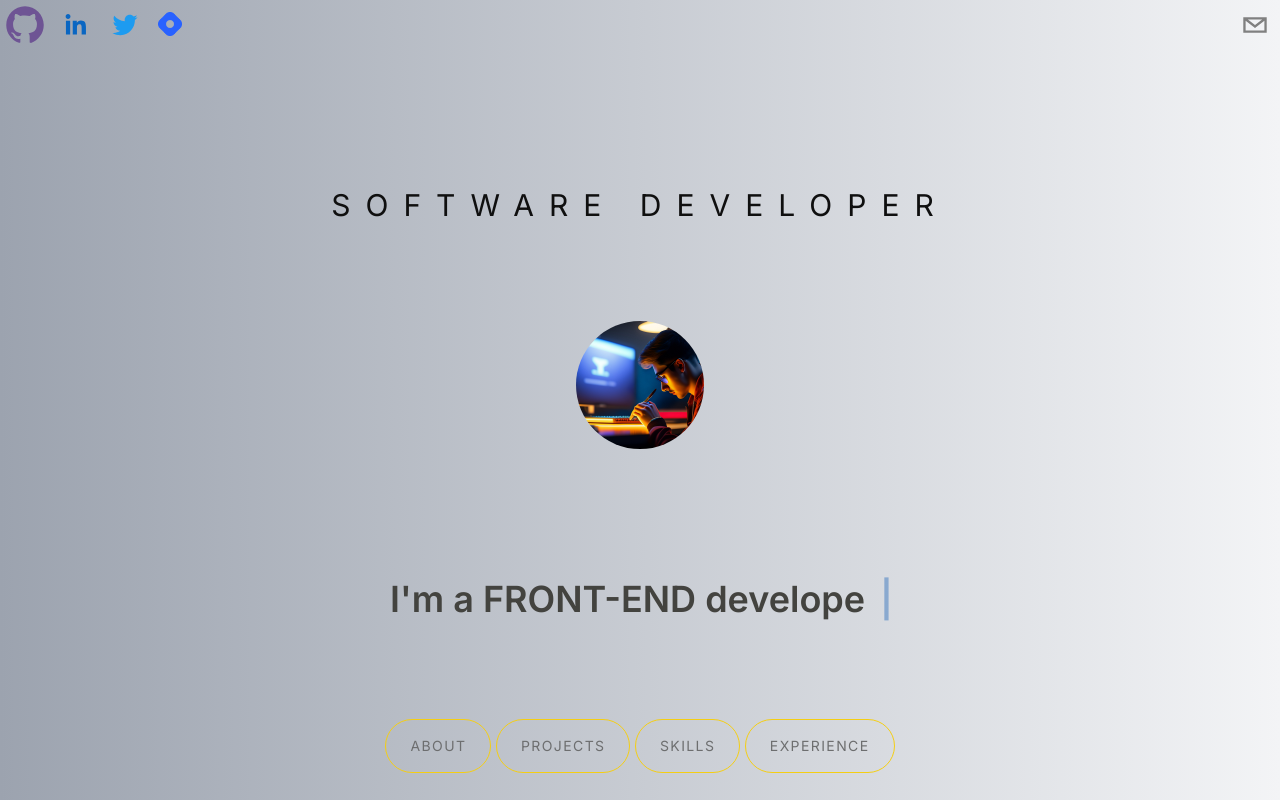
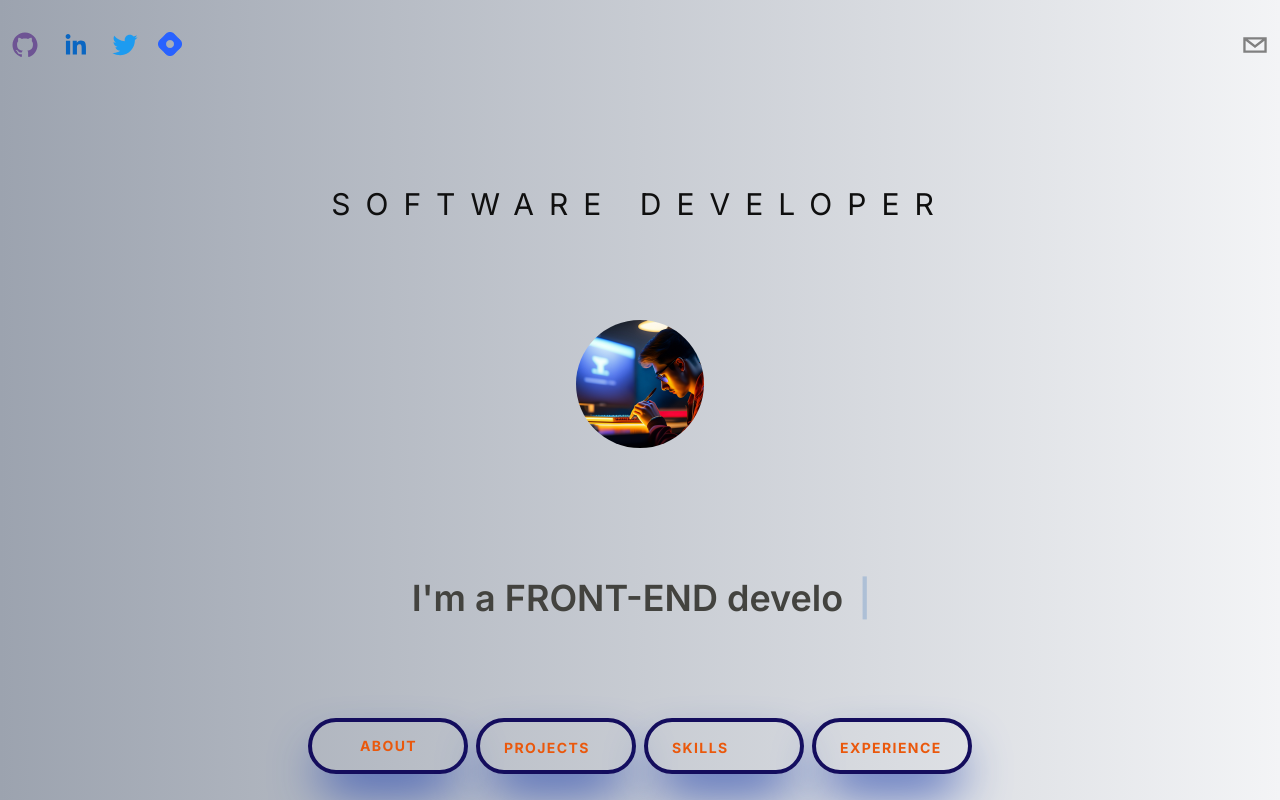
Before and after one commit to yashasvishukla127/portfolio-2ndtime, a Next.js app: page / in a window 1280 px wide. Shown: the top 800 px of the page. Built offline with nearby package versions, Linux system fonts and the light colour scheme.

Commit message:
did some stuffs with buttons on hero section basically [global css & <button>tailwind]

```diff
--- a/app/globals.css
+++ b/app/globals.css
@@ -4,7 +4,9 @@
 
 @layer components{
     .heroButton{
-      @apply  px-6 py-4 border text-xs border-[#F4CE14] rounded-full uppercase text-sm tracking-widest
-      text-[#6d6e6f] transition-all hover:border-[#F7AB0A]/40 hover:text-[#F7AB0A]/40
+      @apply  px-6 py-4 border-4 font-bold text-base border-[#140d5d] rounded-full uppercase text-sm tracking-widest
+      text-[#394149] transition-all hover:border-[#140d5d]/40 hover:text-[#F7AB0A]/40
+
+
     }
   }
--- a/app/layout.tsx
+++ b/app/layout.tsx
@@ -17,7 +17,10 @@ export default function RootLayout({
 }>) {
   return (
     <html lang="en">
-      <body className={`${inter.className} bg-gradient-to-r from-gray-400 to-gray-100`} >{children}</body>
+      <body className={`${inter.className} object-contain bg-cover text-slate-400 h-screen
+    snap-y snap-mandatory overflow-scroll z-0 bg-gradient-to-r from-gray-400 to-gray-100`}>
+        {children}
+      </body>
     </html>
   );
 }
--- a/app/page.tsx
+++ b/app/page.tsx
@@ -4,6 +4,7 @@ import Head from "next/head";
 import Header from "@/components/Header";
 import ExperienceReact from "@/components/ExperienceReact";
 import Hero from "@/components/Hero";
+import About from "@/components/About";
 
 export default function Home() {
   return (
@@ -17,6 +18,9 @@ export default function Home() {
         <Hero/>
       </section>
 
+      <section id='about' className='snap-start'>
+        <About/>
+      </section>
 
       <section id="experience" className="snap-center">
         <ExperienceReact/>
--- /dev/null
+++ b/components/About.tsx
@@ -0,0 +1,11 @@
+import React from 'react'
+
+type Props = {}
+
+const About = (props: Props) => {
+  return (
+    <div className='h-screen'>About</div>
+  )
+}
+
+export default About
--- a/components/Header.tsx
+++ b/components/Header.tsx
@@ -10,7 +10,7 @@ type Props = {}
 
 function Header({}: Props) {
   return (
-    <header className='sticky top-0 flex items-start justify-between max-w-7xl mx-auto z-20 xl:items-center'>
+    <header className='sticky top-5 flex items-start justify-between max-w-7xl mx-auto z-20 xl:items-center'>
       <motion.div
         initial={{
           x:-500,
--- a/components/Hero.tsx
+++ b/components/Hero.tsx
@@ -40,12 +40,33 @@ const Hero = (props: Props) => {
                 <Cursor cursorColor= "#3876BF" />
             </h2>
 
+                                                {/* this button changes are in GLOBALL.CSS  */}
+            <div className='pt-5 translate-y-40 text-[#8bb2c5] flex space-x-2'>
+                    <Link href= '#about'>   <button className='heroButton shadow-blue-800 shadow-2xl items-center before:ease relative flex h-14 w-40  overflow-hidden border-6
+                     bg-transparent font-bold text-orange-600 shadow-2xl transition-all duration-300 before:absolute before:inset-0 before:border-12
+                      before:border-[#FC6736] before:duration-100 before:ease-linear  hover:text-white hover:shadow-orange-800
+                      hover:before:border-[80px]  px-[30%]' >
+                         <span className='relative z-10'> About</span></button>
+                    </Link>
 
-            <div className='pt-5 translate-y-40 text-[#8bb2c5]'>
-                    <Link href= '#about'>   <button className='heroButton' >About</button>   </Link>
-                    <Link href= '#projects'> <button className='heroButton'>Projects</button> </Link>
-                    <Link href= '#skills'> <button className='heroButton'>Skills</button> </Link>
-                    <Link href= '#experience'> <button className='heroButton'>Experience</button>  </Link>
+                    <Link href= '#projects'> <button className='heroButton  shadow-blue-800 shadow-2xl before:ease relative flex h-14 w-40  overflow-hidden border-6
+                     bg-transparent font-bold text-orange-600 shadow-2xl transition-all duration-300 before:absolute before:inset-0 before:border-12
+                      before:border-[#FC6736] before:duration-100 before:ease-linear  hover:text-white hover:shadow-orange-800
+                      hover:before:border-[80px]'><span className='relative z-10'> Projects</span></button>  </Link>
+
+
+                    <Link href= '#skills'> <button className='heroButton  shadow-blue-800 shadow-2xl before:ease relative flex h-14 w-40  overflow-hidden border-6
+                     bg-transparent font-bold text-orange-600 shadow-2xl transition-all duration-300 before:absolute before:inset-0 before:border-12
+                      before:border-[#FC6736] before:duration-100 before:ease-linear  hover:text-white hover:shadow-orange-800
+                      hover:before:border-[80px] '><span className='relative z-10'> Skills</span></button> </Link>
+
+                    <Link href= '#experience'> <button className=" heroButton shadow-blue-800 shadow-2xl before:ease relative flex h-14 w-40  overflow-hidden border-6
+                     bg-transparent font-bold text-orange-600 shadow-2xl transition-all duration-300 before:absolute before:inset-0 before:border-12
+                      before:border-[#FC6736] before:duration-100 before:ease-linear  hover:text-white hover:shadow-orange-800
+                      hover:before:border-[80px]">
+                        <span className="relative z-10">experience</span>
+                        </button>
+                    </Link>
 
             </div>
         </div>
@@ -59,3 +80,4 @@ export default Hero
 
 
 // notes for this section
+// applied shadow
```
